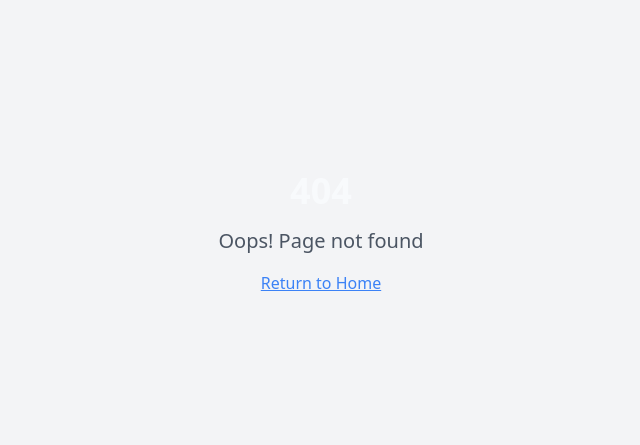
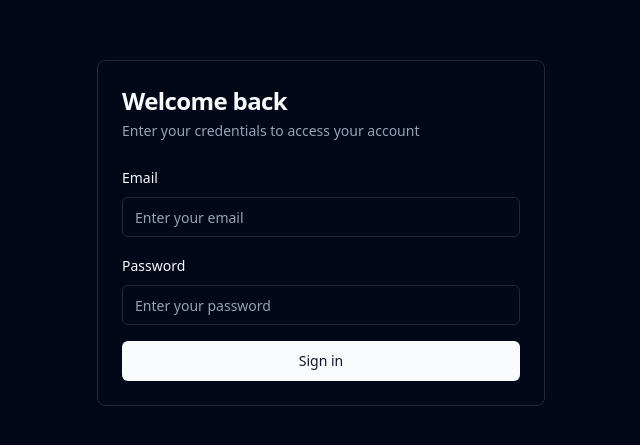
Before and after one commit to NavisaGlobal2/navisaadmin, a React (Vite) app: page /login in a window 1280 px wide. Before the commit this address had no page. Shown: the part 167-612 px from the top of the page, without its empty margins (319-959 px from the left). Built offline with nearby package versions, Linux system fonts and the light colour scheme.

Commit message:
Add basic authentication flow
This commit introduces a basic authentication flow using dummy data.  No Superbase integration is included.

```diff
--- a/src/App.tsx
+++ b/src/App.tsx
@@ -4,6 +4,9 @@ import { Toaster as Sonner } from "@/components/ui/sonner";
 import { TooltipProvider } from "@/components/ui/tooltip";
 import { QueryClient, QueryClientProvider } from "@tanstack/react-query";
 import { BrowserRouter, Routes, Route } from "react-router-dom";
+import { AuthProvider } from "@/context/AuthContext";
+import { ProtectedRoute } from "@/components/ProtectedRoute";
+import LoginPage from "./pages/LoginPage";
 import Index from "./pages/Index";
 import UserManagement from "./pages/UserManagement";
 import ApplicationProcessing from "./pages/ApplicationProcessing";
@@ -18,25 +21,82 @@ const queryClient = new QueryClient();
 
 const App = () => (
   <QueryClientProvider client={queryClient}>
+    <AuthProvider>
       <TooltipProvider>
         <Toaster />
         <Sonner />
         <BrowserRouter>
           <Routes>
-          <Route path="/" element={<Index />} />
-          <Route path="/users/*" element={<UserManagement />} />
-          <Route path="/applications/*" element={<ApplicationProcessing />} />
-          <Route path="/eligibility/*" element={<EligibilityAssessment />} />
-          <Route path="/documents/*" element={<DocumentReview />} />
-          <Route path="/consultations/*" element={<Consultations />} />
-          <Route path="/notifications" element={<Index />} />
-          <Route path="/settings" element={<Index />} />
-          <Route path="/security" element={<SecurityPage />} />
-          <Route path="/account" element={<AccountPage />} />
+            <Route path="/login" element={<LoginPage />} />
+            <Route
+              path="/"
+              element={
+                <ProtectedRoute>
+                  <Index />
+                </ProtectedRoute>
+              }
+            />
+            <Route
+              path="/users/*"
+              element={
+                <ProtectedRoute>
+                  <UserManagement />
+                </ProtectedRoute>
+              }
+            />
+            <Route
+              path="/applications/*"
+              element={
+                <ProtectedRoute>
+                  <ApplicationProcessing />
+                </ProtectedRoute>
+              }
+            />
+            <Route
+              path="/eligibility/*"
+              element={
+                <ProtectedRoute>
+                  <EligibilityAssessment />
+                </ProtectedRoute>
+              }
+            />
+            <Route
+              path="/documents/*"
+              element={
+                <ProtectedRoute>
+                  <DocumentReview />
+                </ProtectedRoute>
+              }
+            />
+            <Route
+              path="/consultations/*"
+              element={
+                <ProtectedRoute>
+                  <Consultations />
+                </ProtectedRoute>
+              }
+            />
+            <Route
+              path="/security"
+              element={
+                <ProtectedRoute>
+                  <SecurityPage />
+                </ProtectedRoute>
+              }
+            />
+            <Route
+              path="/account"
+              element={
+                <ProtectedRoute>
+                  <AccountPage />
+                </ProtectedRoute>
+              }
+            />
             <Route path="*" element={<NotFound />} />
           </Routes>
         </BrowserRouter>
       </TooltipProvider>
+    </AuthProvider>
   </QueryClientProvider>
 );
 
--- /dev/null
+++ b/src/components/ProtectedRoute.tsx
@@ -0,0 +1,25 @@
+
+import { useEffect } from "react";
+import { useNavigate } from "react-router-dom";
+import { useAuth } from "@/context/AuthContext";
+
+export const ProtectedRoute = ({ children }: { children: React.ReactNode }) => {
+  const { user, isLoading } = useAuth();
+  const navigate = useNavigate();
+
+  useEffect(() => {
+    if (!isLoading && !user) {
+      navigate("/login");
+    }
+  }, [user, isLoading, navigate]);
+
+  if (isLoading) {
+    return (
+      <div className="min-h-screen flex items-center justify-center">
+        <p>Loading...</p>
+      </div>
+    );
+  }
+
+  return user ? <>{children}</> : null;
+};
--- /dev/null
+++ b/src/context/AuthContext.tsx
@@ -0,0 +1,96 @@
+
+import { createContext, useContext, useState, useEffect } from "react";
+import { User, AuthContextType } from "@/types/auth";
+import { useToast } from "@/hooks/use-toast";
+
+// Dummy user data
+const DUMMY_USERS = [
+  {
+    id: "1",
+    email: "admin@example.com",
+    password: "admin123", // In a real app, this would be hashed
+    name: "Admin User",
+    role: "admin" as const,
+  },
+  {
+    id: "2",
+    email: "user@example.com",
+    password: "user123",
+    name: "Regular User",
+    role: "user" as const,
+  },
+];
+
+const AuthContext = createContext<AuthContextType | null>(null);
+
+export const AuthProvider = ({ children }: { children: React.ReactNode }) => {
+  const [user, setUser] = useState<User | null>(null);
+  const [isLoading, setIsLoading] = useState(true);
+  const { toast } = useToast();
+
+  useEffect(() => {
+    // Check if user is logged in
+    const storedUser = localStorage.getItem("user");
+    if (storedUser) {
+      setUser(JSON.parse(storedUser));
+    }
+    setIsLoading(false);
+  }, []);
+
+  const login = async (email: string, password: string) => {
+    setIsLoading(true);
+    try {
+      // Simulate API call delay
+      await new Promise((resolve) => setTimeout(resolve, 1000));
+
+      const foundUser = DUMMY_USERS.find(
+        (u) => u.email === email && u.password === password
+      );
+
+      if (!foundUser) {
+        throw new Error("Invalid credentials");
+      }
+
+      const { password: _, ...userWithoutPassword } = foundUser;
+      setUser(userWithoutPassword);
+      localStorage.setItem("user", JSON.stringify(userWithoutPassword));
+
+      toast({
+        title: "Login successful",
+        description: `Welcome back, ${userWithoutPassword.name}!`,
+      });
+    } catch (error) {
+      toast({
+        title: "Login failed",
+        description: error instanceof Error ? error.message : "An error occurred",
+        variant: "destructive",
+      });
+      throw error;
+    } finally {
+      setIsLoading(false);
+    }
+  };
+
+  const logout = () => {
+    setUser(null);
+    localStorage.removeItem("user");
+    toast({
+      title: "Logged out",
+      description: "You have been successfully logged out.",
+    });
+  };
+
+  return (
+    <AuthContext.Provider value={{ user, login, logout, isLoading }}>
+      {children}
+    </AuthContext.Provider>
+  );
+};
+
+export const useAuth = () => {
+  const context = useContext(AuthContext);
+  if (!context) {
+    throw new Error("useAuth must be used within an AuthProvider");
+  }
+  return context;
+};
--- /dev/null
+++ b/src/pages/LoginPage.tsx
@@ -0,0 +1,69 @@
+
+import { useState } from "react";
+import { useNavigate } from "react-router-dom";
+import { useAuth } from "@/context/AuthContext";
+import { Button } from "@/components/ui/button";
+import { Input } from "@/components/ui/input";
+import { Label } from "@/components/ui/label";
+import { Card, CardContent, CardDescription, CardHeader, CardTitle } from "@/components/ui/card";
+
+const LoginPage = () => {
+  const [email, setEmail] = useState("");
+  const [password, setPassword] = useState("");
+  const { login, isLoading } = useAuth();
+  const navigate = useNavigate();
+
+  const handleSubmit = async (e: React.FormEvent) => {
+    e.preventDefault();
+    try {
+      await login(email, password);
+      navigate("/");
+    } catch (error) {
+      // Error is handled by the AuthContext
+    }
+  };
+
+  return (
+    <div className="min-h-screen flex items-center justify-center bg-background px-4">
+      <Card className="w-full max-w-md">
+        <CardHeader className="space-y-1">
+          <CardTitle className="text-2xl font-bold">Welcome back</CardTitle>
+          <CardDescription>
+            Enter your credentials to access your account
+          </CardDescription>
+        </CardHeader>
+        <CardContent>
+          <form onSubmit={handleSubmit} className="space-y-4">
+            <div className="space-y-2">
+              <Label htmlFor="email">Email</Label>
+              <Input
+                id="email"
+                type="email"
+                placeholder="Enter your email"
+                value={email}
+                onChange={(e) => setEmail(e.target.value)}
+                required
+              />
+            </div>
+            <div className="space-y-2">
+              <Label htmlFor="password">Password</Label>
+              <Input
+                id="password"
+                type="password"
+                placeholder="Enter your password"
+                value={password}
+                onChange={(e) => setPassword(e.target.value)}
+                required
+              />
+            </div>
+            <Button type="submit" className="w-full" disabled={isLoading}>
+              {isLoading ? "Signing in..." : "Sign in"}
+            </Button>
+          </form>
+        </CardContent>
+      </Card>
+    </div>
+  );
+};
+
+export default LoginPage;
--- /dev/null
+++ b/src/types/auth.ts
@@ -0,0 +1,14 @@
+
+export interface User {
+  id: string;
+  email: string;
+  name: string;
+  role: "admin" | "user";
+}
+
+export interface AuthContextType {
+  user: User | null;
+  login: (email: string, password: string) => Promise<void>;
+  logout: () => void;
+  isLoading: boolean;
+}
```
Lines whose indentation alone changed are shown as unchanged.
